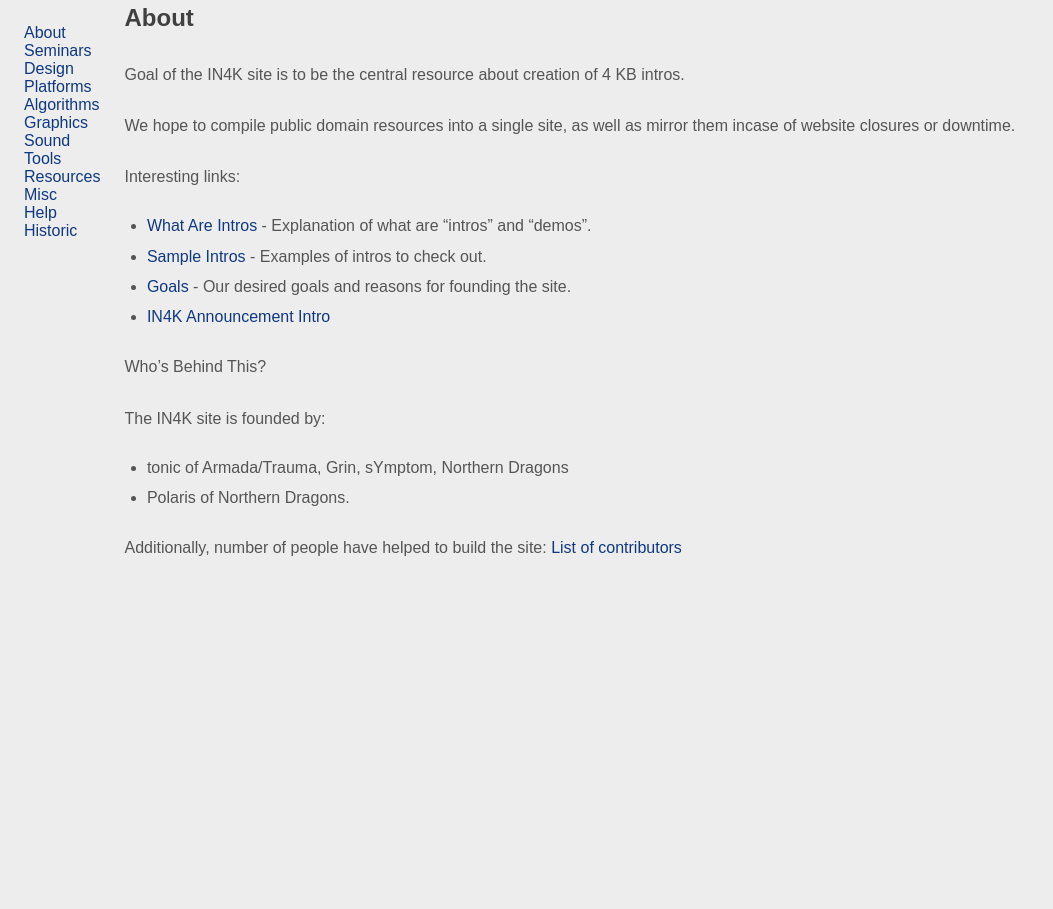
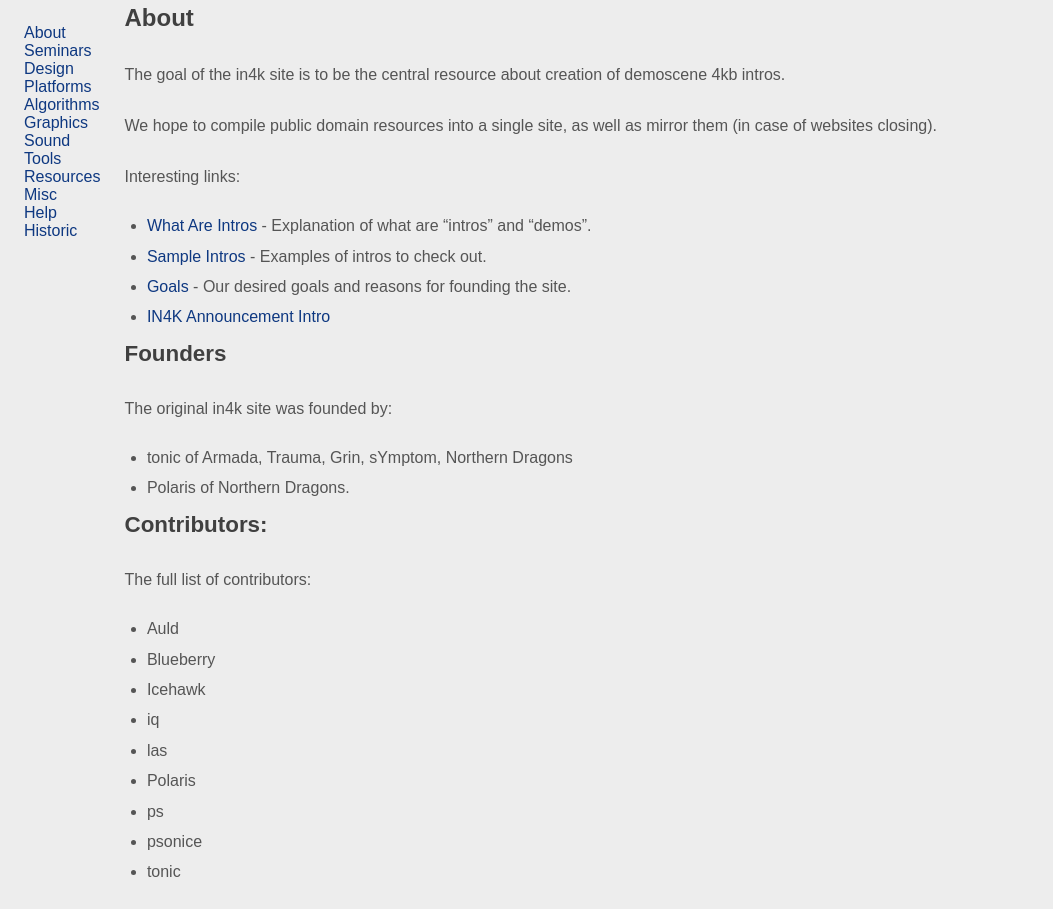
Before and after one commit to in4k/in4k.github.io, a Jekyll site: the page built from wiki/about.markdown, in a window 1280 px wide. Shown: the whole page, without its empty margins (0-1053 px from the left). Built offline with Jekyll 4.4.1, drawn with Linux system fonts in a browser that asks for light colours; some web fonts are replaced.

Commit message:
Update about.markdown

```diff
--- a/wiki/about.markdown
+++ b/wiki/about.markdown
@@ -3,9 +3,9 @@ title: "About"
 layout: "wiki-page"
 ---
 
-Goal of the IN4K site is to be the central resource about creation of 4 KB intros.
+The goal of the in4k site is to be the central resource about creation of demoscene 4kb intros.
 
-We hope to compile public domain resources into a single site, as well as mirror them incase of website closures or downtime.
+We hope to compile public domain resources into a single site, as well as mirror them (in case of websites closing).
 
 Interesting links:
 
@@ -14,12 +14,23 @@ Interesting links:
 * [Goals](goals) - Our desired goals and reasons for founding the site.
 * [IN4K Announcement Intro](http://in4k.untergrund.net/files/in4k_ai.zip)
 
-Who's Behind This?
+## Founders
 
-The IN4K site is founded by:
+The original in4k site was founded by:
 
-* tonic of Armada/Trauma, Grin, sYmptom, Northern Dragons
+* tonic of Armada, Trauma, Grin, sYmptom, Northern Dragons
 * Polaris of Northern Dragons.
 
-Additionally, number of people have helped to build the site:
-[List of contributors](list-of-contributors)
+## Contributors:
+
+The full list of contributors:
+
+* Auld
+* Blueberry
+* Icehawk
+* iq
+* las
+* Polaris
+* ps
+* psonice
+* tonic
```
